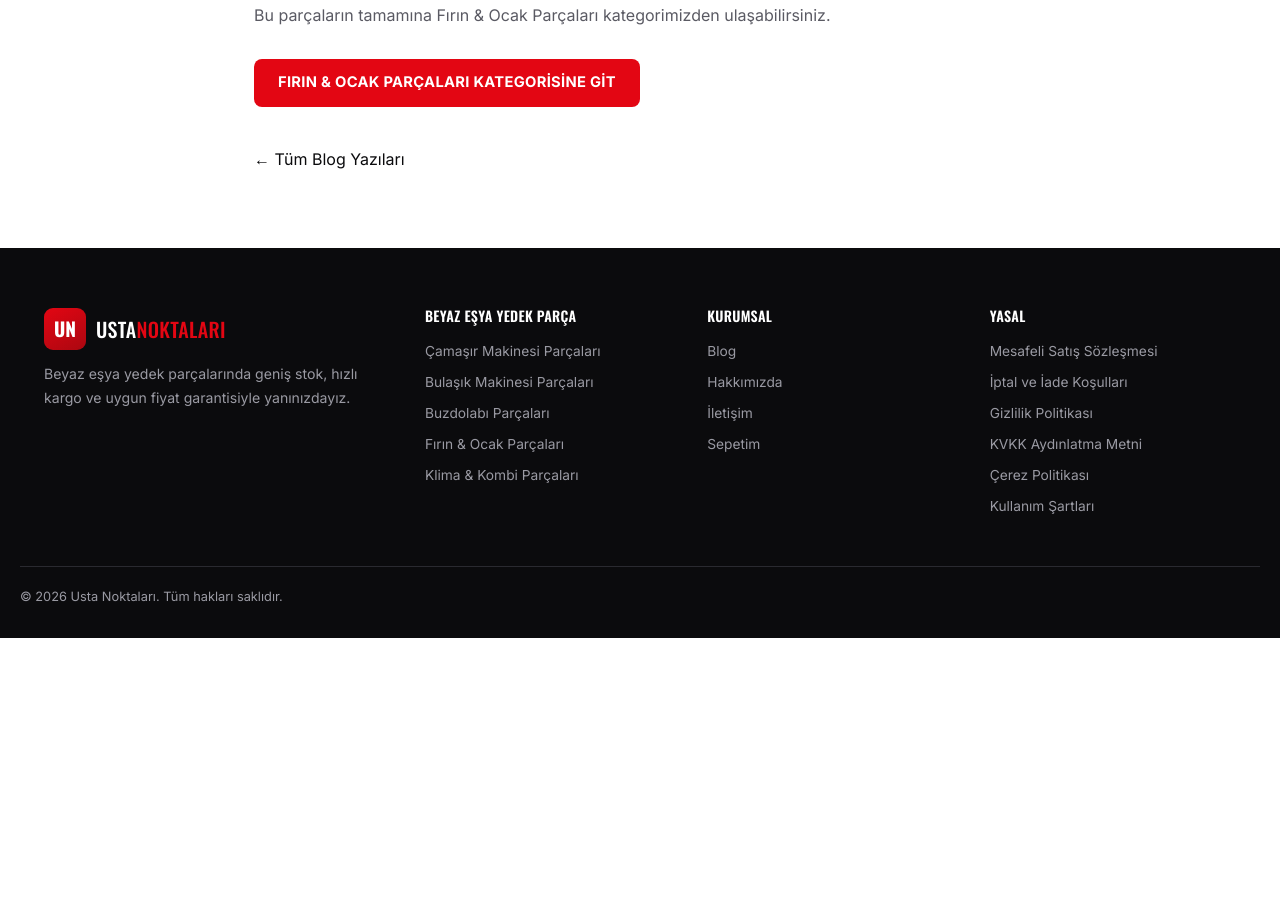
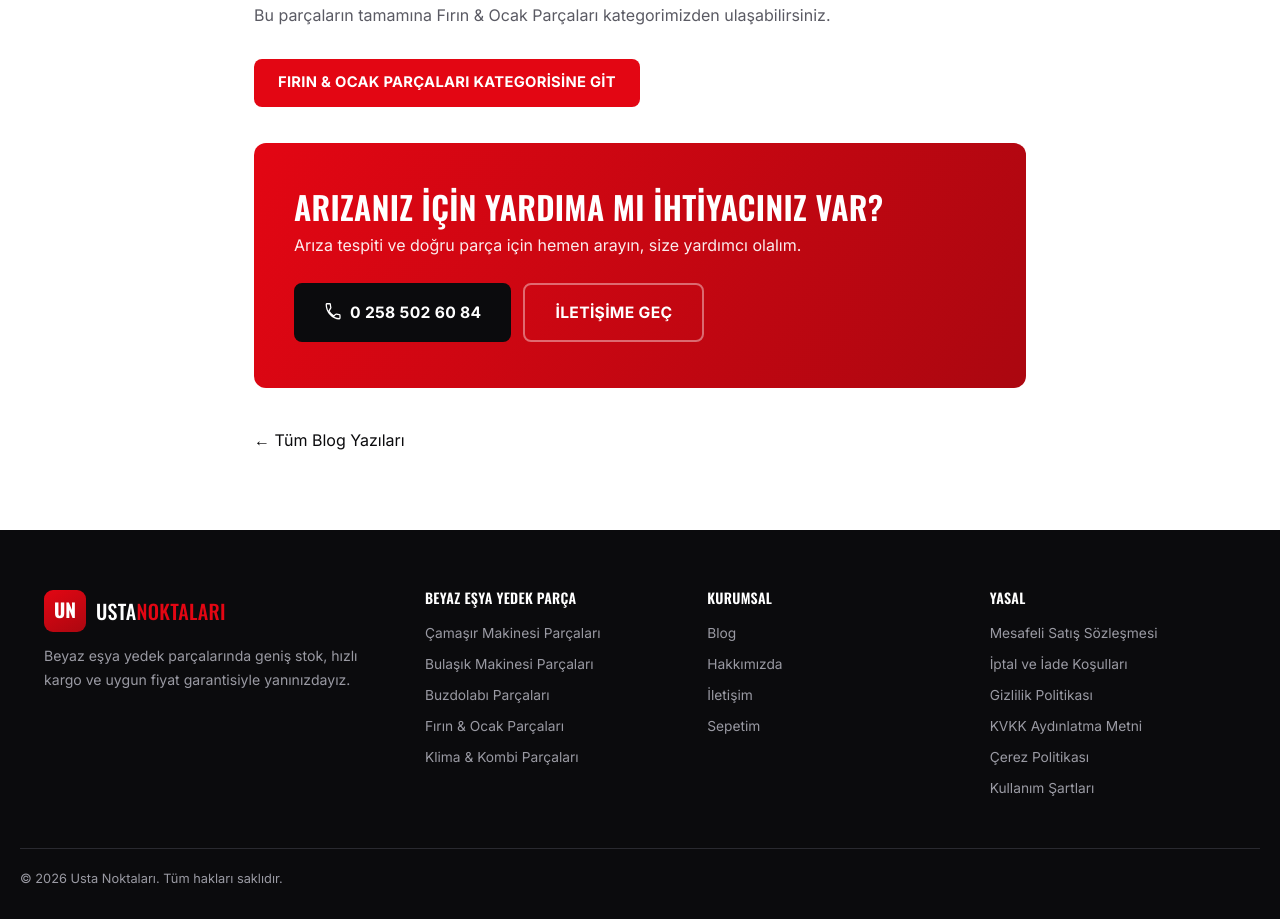
Before and after one commit to partnerhesabim01-byte/ustanoktalari-com-tr, a plain HTML site: page blog/firin-ocak-arizalari.html in a window 1280 px wide. Shown: the part 1943-2862 px from the top of the page. Before the commit the page ends 2581 px from the top, so only its background shows below. Drawn offline with nearby package versions, Linux system fonts and the light colour scheme.

Commit message:
Add files via upload

```diff
--- a/blog/firin-ocak-arizalari.html
+++ b/blog/firin-ocak-arizalari.html
@@ -144,6 +144,17 @@
 
 <p style="margin-top:30px"><a href="../kategori/firin-ocak.html" class="btn btn--red">Fırın & Ocak Parçaları Kategorisine Git</a></p>
     </div>
+    <div class="cta-banner" style="margin-top:36px">
+      <div>
+        <h2>Arızanız İçin Yardıma mı İhtiyacınız Var?</h2>
+        <p>Arıza tespiti ve doğru parça için hemen arayın, size yardımcı olalım.</p>
+      </div>
+      <div class="cta-banner__actions">
+        <a href="tel:+902585026084" class="btn btn--black btn--lg"><svg class="icon" style="width:18px;height:18px"><use href="#ic-phone"/></svg> 0 258 502 60 84</a>
+        <a href="../iletisim.html" class="btn btn--outline-light btn--lg">İletişime Geç</a>
+      </div>
+    </div>
+
     <p style="margin-top:40px"><a href="index.html">← Tüm Blog Yazıları</a></p>
   </div>
 </section>
```
Also changed, not shown: blog/bulasik-makinesi-arizalari.html (+11 -0 lines), blog/buzdolabi-neden-sogutmuyor.html (+11 -0 lines), blog/camasir-makinesi-arizalari.html (+11 -0 lines), blog/dogru-yedek-parca-nasil-bulunur.html (+11 -0 lines), blog/kendin-yap-mi-usta-mi.html (+11 -0 lines), blog/klima-kombi-arizalari.html (+11 -0 lines), blog/marka-bazli-parca-tedariki.html (+11 -0 lines), blog/orijinal-mi-muadil-mi.html (+11 -0 lines).
